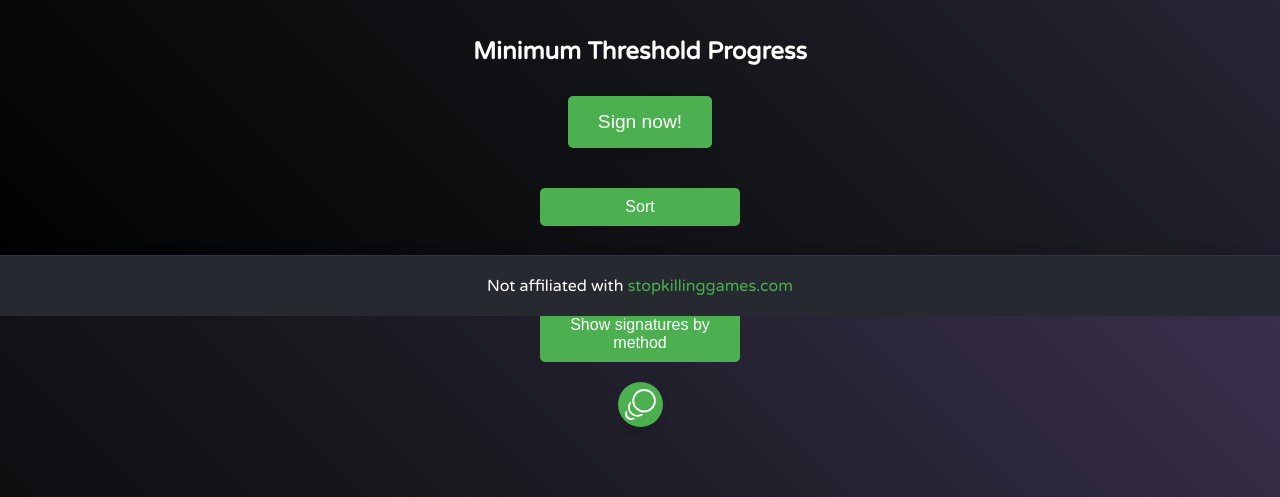
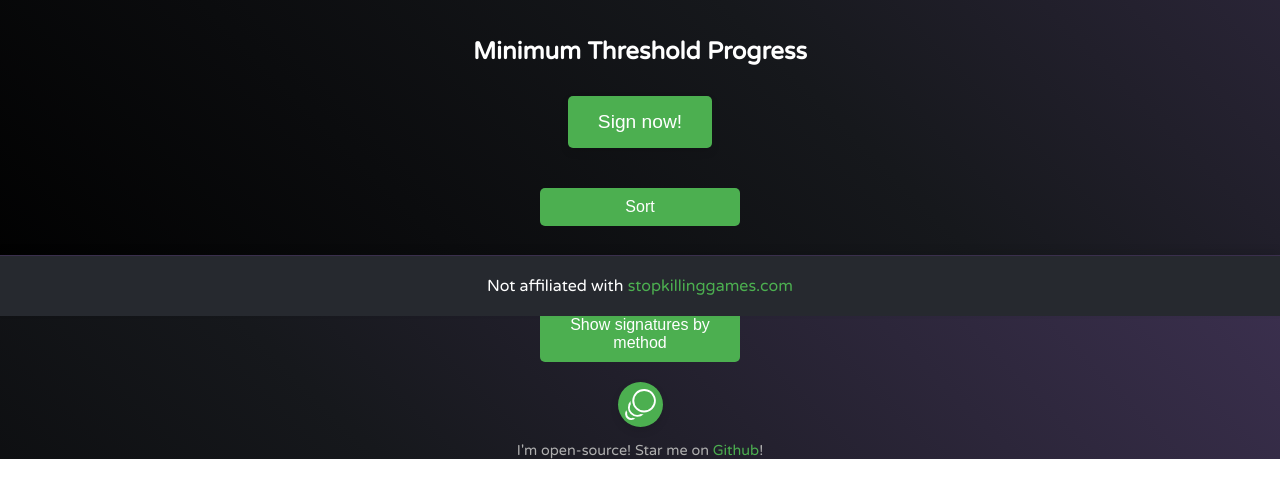
Before and after one commit to sxyseo/StopKillingGamesTracker, a plain HTML site: page index.html in a window 1280 px wide. Shown: the part 484-981 px from the top of the page. After the commit the page ends 943 px from the top, so only its background shows below. Drawn offline with Linux system fonts and the light colour scheme; no server answers.

Commit message:
Added a open-source notifier.

```diff
--- a/StyleSheet.css
+++ b/StyleSheet.css
@@ -367,9 +367,6 @@ a {
 .buttonContainer {
     display: flex;
     justify-content: center;
-    margin-top: 70px;
-
-    /* Add margin to the bottom */
 }
 
 .actionButton {
@@ -440,7 +437,7 @@ footer a:hover {
 
 .Backgroundbutton {
     display: flex;
-    margin: auto auto 70px auto;
+    margin: auto;
     padding: 5px 5px;
     font-size: 0.8em;
     color: white;
@@ -591,3 +588,10 @@ footer a:hover {
     --elementColorTransparent: rgba(38, 41, 47, 0.5);
     --textColor: rgb(255, 255, 255);
 }
+
+.OSS-notifier {
+    text-align: center;
+    font-size: 0.9em;
+    color: rgb(175, 175, 175);
+    margin-bottom: 70px;
+}
--- a/index.html
+++ b/index.html
@@ -57,6 +57,10 @@
     <button id="showSignatureByMethod" class="actionButton">Show signatures by method</button>
     <a><button id="backgroundButton" class="Backgroundbutton"><img src="/images/animation.svg"></button></a>
     <div class="buttonContainer"></div>
+    <div class="OSS-notifier">
+        <p>I'm open-source! Star me on <a href="https://github.com/Alex1337F/StopKillingGamesTracker">Github</a>!
+        </p>
+    </div>
     <script src="main.js"></script>
     <script src="nothingimportant.js"></script>
     <footer>Not affiliated with <a href="https://www.stopkillinggames.com/">stopkillinggames.com</a></footer>
```
